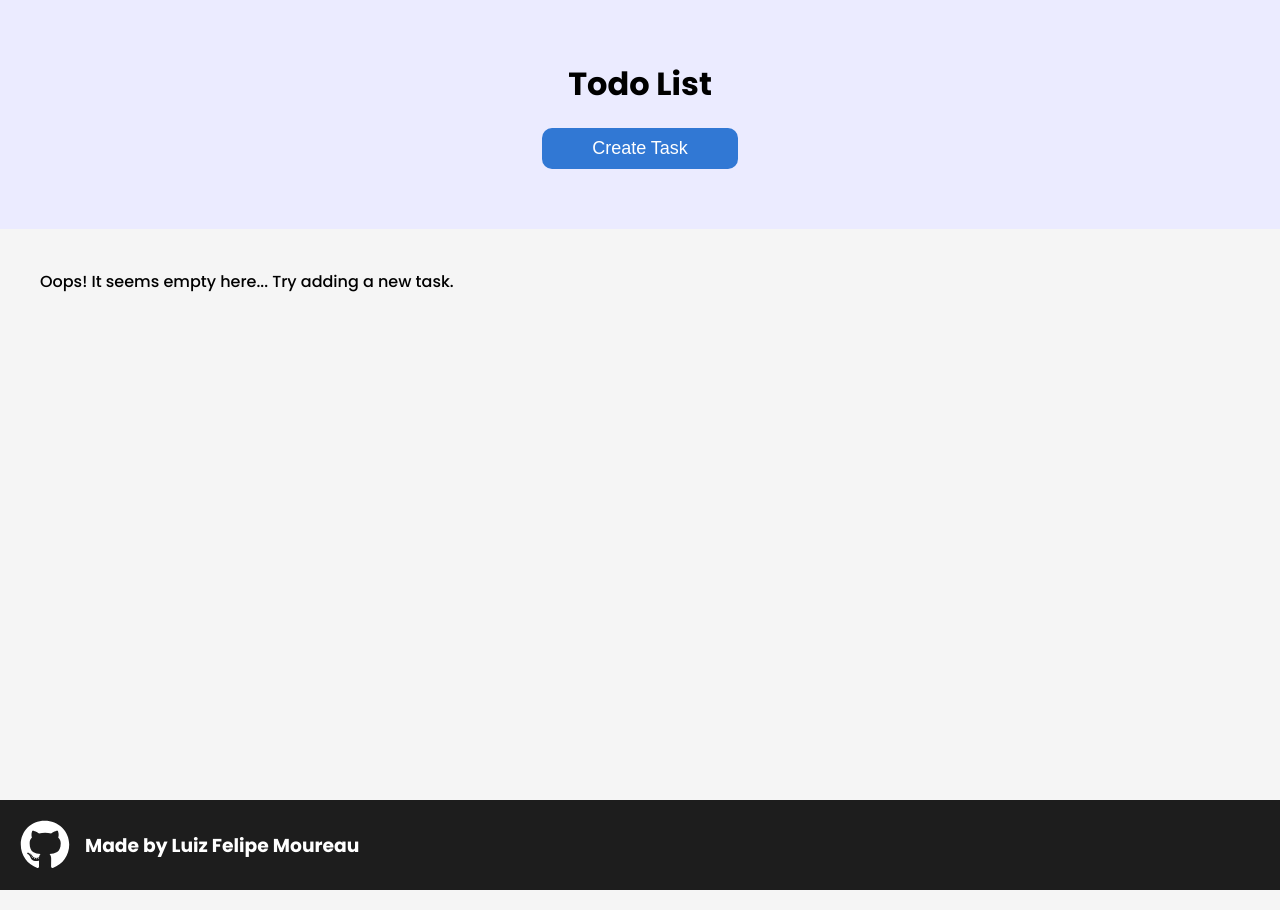
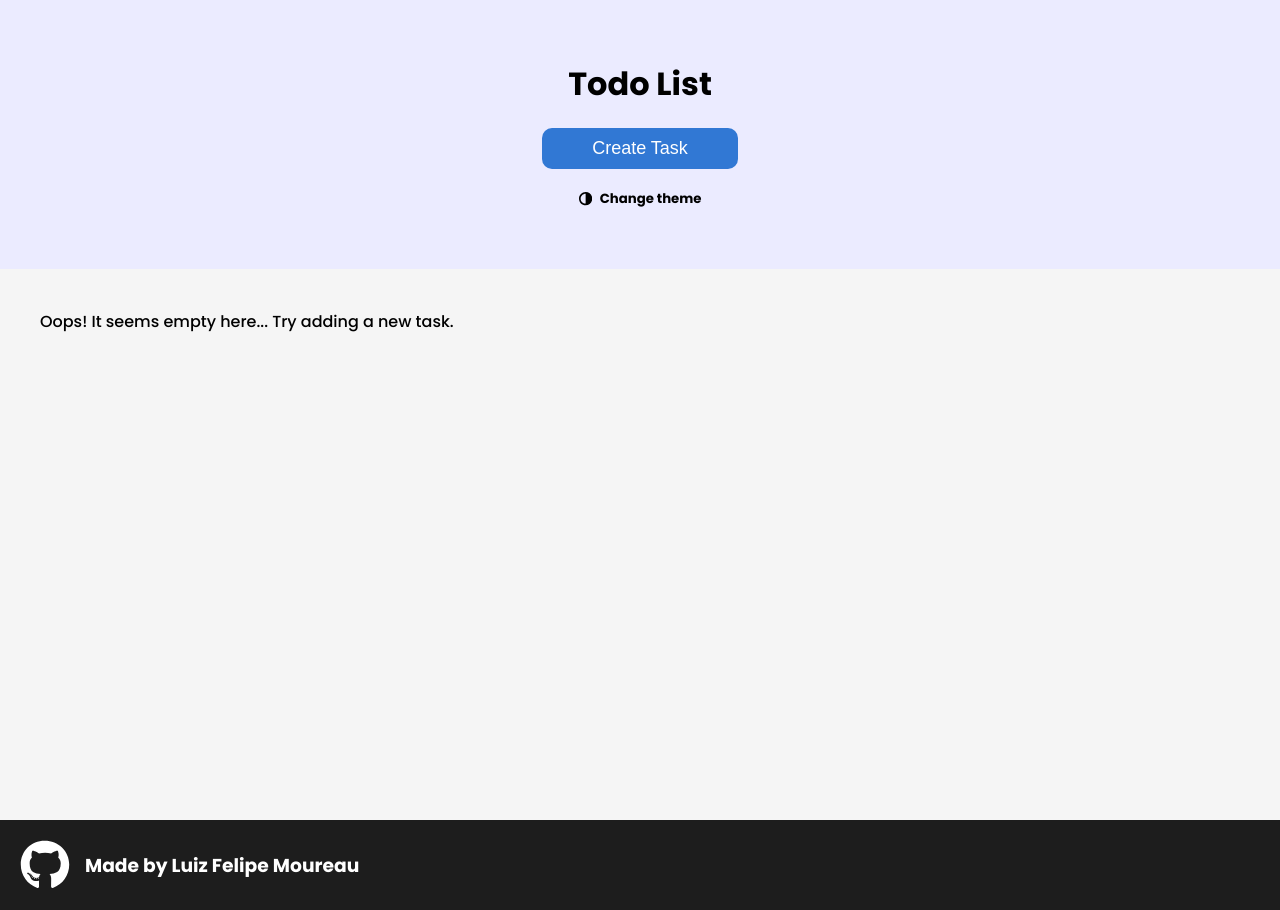
Before and after one commit to mococa/react-todo-list, a React (Create React App) app: page / in a window 1280 px wide. Built offline with nearby package versions, Linux system fonts and the light colour scheme.

Commit message:
Added theme provider and handling its switch.

```diff
--- a/src/components/Card.jsx
+++ b/src/components/Card.jsx
@@ -1,13 +1,15 @@
 import React, { useState, useEffect } from "react";
 import { MdEdit, MdDelete } from "react-icons/md";
+import { ThemeContext } from "../providers/theme";
 import { TodoContext } from "../providers/todos";
 function Card({ data, index }) {
   const { removeTodo, setTodoIndex } = React.useContext(TodoContext);
-
+  const {getTheme} = React.useContext(ThemeContext)
+  const theme = getTheme().card
   return (
     <>
-      <div className="card" style={{ borderTop: `4px solid ${data.color}` }}>
-        <span className="topic" style={{ backgroundColor: data.color }}>
+      <div className="card" style={{ borderTop: `4px solid ${data.color}` , backgroundColor:theme.background, color:theme.color}}>
+        <span className="topic" style={{ backgroundColor: data.color, color:theme.topic }}>
           {data.topic}
         </span>
 
--- a/src/components/Footer.jsx
+++ b/src/components/Footer.jsx
@@ -1,9 +1,12 @@
 import React from 'react'
 import {FaGithub} from 'react-icons/fa'
+import { ThemeContext } from '../providers/theme'
 
 function Footer() {
+    const {getTheme} = React.useContext(ThemeContext)
+    const theme = getTheme().footer
     return (
-        <footer>
+        <footer style={{backgroundColor:theme.background, color:theme.color}}>
            <a href="https://github.com/mococa" target="_blank" rel="noreferrer">
                 <h3><FaGithub style={{width:'50px', height:'100%'}}/> Made by Luiz Felipe Moureau</h3>
             </a>
--- a/src/components/Header.jsx
+++ b/src/components/Header.jsx
@@ -1,22 +1,31 @@
 import React, {useState} from 'react'
 import { TodoContext } from '../providers/todos';
 import Modal from './Modal';
+import {ImContrast} from 'react-icons/im'
+import { ThemeContext } from '../providers/theme';
 
 function Header() {
     const [showModal, setShowModal] = useState(false)
     const {setTodoIndex} = React.useContext(TodoContext)
+    const {invertTheme, saveTheme,getTheme} = React.useContext(ThemeContext)
+    saveTheme();
+    const theme = getTheme().header;
+    console.log(theme)
     const handleClick = () =>{
         setTodoIndex(-1)
         setShowModal(true)
     }
+    const themeBtnStyle = {display:'flex',alignItems:'center', gap:'8px', cursor:'pointer'}
+
     return (
         <>
-            <header className="header">
+            <header className="header" style={{backgroundColor:theme.background, color:theme.color}}>
                 <h1>Todo List</h1>
 
                 <button className="clickable" onClick={handleClick}>
                     Create Task
                 </button>
+                <h5 style={themeBtnStyle} onClick={invertTheme}><ImContrast/>Change theme</h5>
             </header>
             {showModal  && <Modal close={()=>setShowModal(false)}/>}
         </>
--- a/src/components/Todos.jsx
+++ b/src/components/Todos.jsx
@@ -1,4 +1,5 @@
 import React, { useState, useCallback, useEffect } from 'react'
+import { ThemeContext } from '../providers/theme';
 import { TodoContext } from '../providers/todos';
 import Card from './Card';
 import Modal from './Modal';
@@ -7,12 +8,15 @@ import Modal from './Modal';
 function Todos() {
     const {todos, todoIndex, setTodoIndex} = React.useContext(TodoContext)
     const [showModal, setShowModal] = useState(false);
-
+    const {getTheme} = React.useContext(ThemeContext)
+    const theme = getTheme().body
     useEffect(() => {
         if(todoIndex < 0) return
         setShowModal(true)
     }, [todoIndex])
 
+    document.body.style.backgroundColor = theme.background;
+    document.body.style.color = theme.color;
 
 
 
@@ -22,7 +26,7 @@ function Todos() {
 
             {todos.length ?
                 <>
-                    <h3 style={{fontWeight:300}}>All Tasks</h3>
+                    <h3 style={{fontWeight:300,color:theme.p}}>All Tasks</h3>
                     <section className="card-container">
                         {todos.map((x,index)=> <Card key={index} data={x} index={index} />)}
                     </section>
@@ -30,7 +34,7 @@ function Todos() {
                 </>
 
                 :
-                <p>Oops! It seems empty here... Try adding a new task.</p>
+                <p style={{color:theme.p}}>Oops! It seems empty here... Try adding a new task.</p>
             }
             { showModal && <Modal close={()=>{setTodoIndex(-1);setShowModal(false)}} index={todoIndex}/> }
 
--- a/src/index.jsx
+++ b/src/index.jsx
@@ -4,12 +4,15 @@ import "./styles/index.css";
 import App from "./App";
 import "./styles/mobileStyles.css";
 import { TodoProvider } from "./providers/todos";
+import { ThemeProvider } from "./providers/theme";
 
 ReactDOM.render(
   <React.StrictMode>
+    <ThemeProvider>
     <TodoProvider>
       <App />
     </TodoProvider>{" "}
+    </ThemeProvider>{" "}
   </React.StrictMode>,
   document.getElementById("root")
 );
--- /dev/null
+++ b/src/providers/theme.jsx
@@ -0,0 +1,62 @@
+import React, { useState, useEffect } from "react";
+
+export const ThemeContext = React.createContext({});
+
+
+
+export const ThemeProvider = (props) => {
+  const [theme, setTheme] = useState(undefined);
+  const themes = {
+    light: {
+      body: { background: "#f5f5f5", color: "black", p:'black' },
+      header: { background: "#ebebff", color: "black" },
+      title: { color: "black" },
+      card: { background: "white", color: "black", topic: "black" },
+      footer: { background: "#1d1d1d", color: "white" },
+    },
+    dark: {
+      body: { background: "#212121", color: "black", p:'white' },
+      header: { background: "#050505", color: "white"},
+      title: { color: "white" },
+      card: { background: "#101010", color: "white", topic: "black" },
+      footer: { background: "#050505", color: "white" },
+    },
+  };
+
+  const invertTheme = () => {
+    if(theme === "light"){
+        setTheme('dark');
+        localStorage.setItem("theme", "dark");
+    }else{
+        setTheme('light');
+        localStorage.setItem("theme", "light");
+    }
+  }
+  const saveTheme = () =>{
+    const localTheme = localStorage.getItem('theme')
+    if(localTheme){
+        if(localTheme === 'light' || localTheme === 'dark'){
+          setTheme(localTheme)
+        }else{
+          setTheme('light')
+          localStorage.setItem("theme", "light");
+        }
+    }else{
+        localStorage.setItem("theme", "light");
+        setTheme('light')
+    }
+  }
+
+  useEffect(() => {
+      saveTheme()
+  }, [])
+  const getTheme = () => {
+    return themes[localStorage.getItem('theme')];
+  };
+
+  return (
+    <ThemeContext.Provider value={{ saveTheme,getTheme, theme, setTheme, invertTheme }}>
+      {props.children}
+    </ThemeContext.Provider>
+  );
+};
--- a/src/styles/index.css
+++ b/src/styles/index.css
@@ -49,7 +49,7 @@ body {
     flex-flow: column;
     gap: 20px;
     padding: 40px;
-    min-height: calc(100vh - 2*60px - 48px - 3*20px - 1px);
+    min-height: calc(100vh - 2*60px - 48px - 3*20px - 20px - 1px);
 }
 
 .card-container {
```
